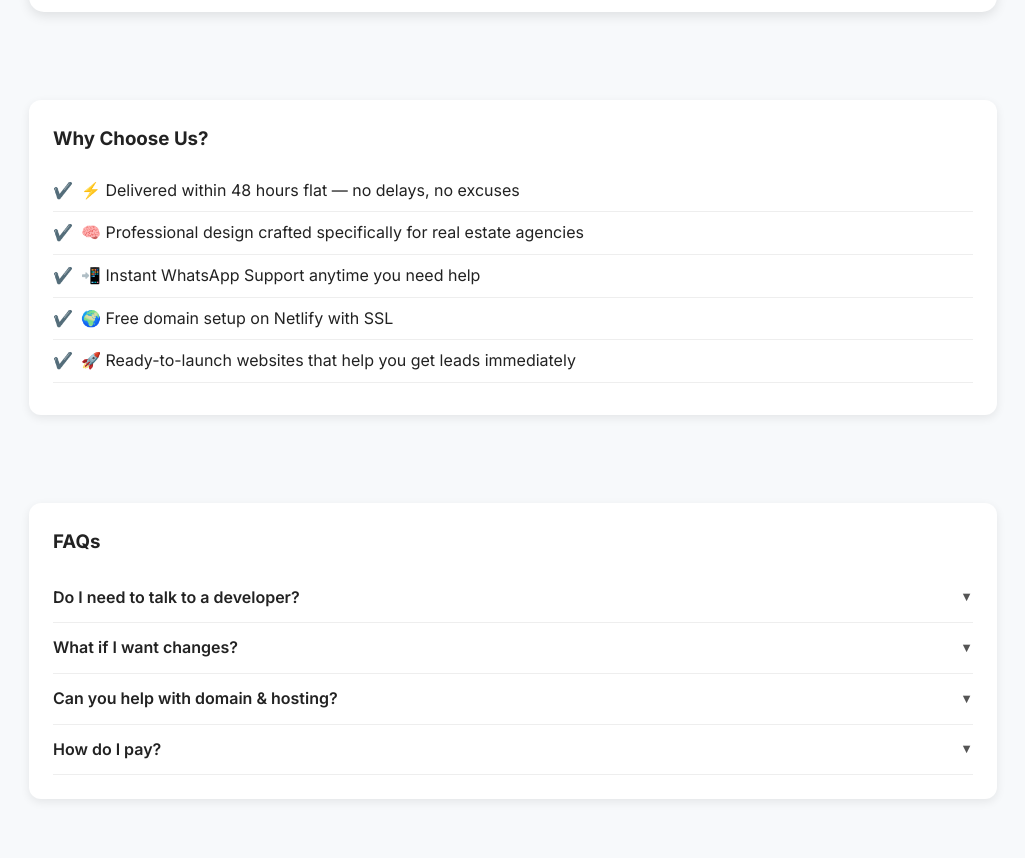
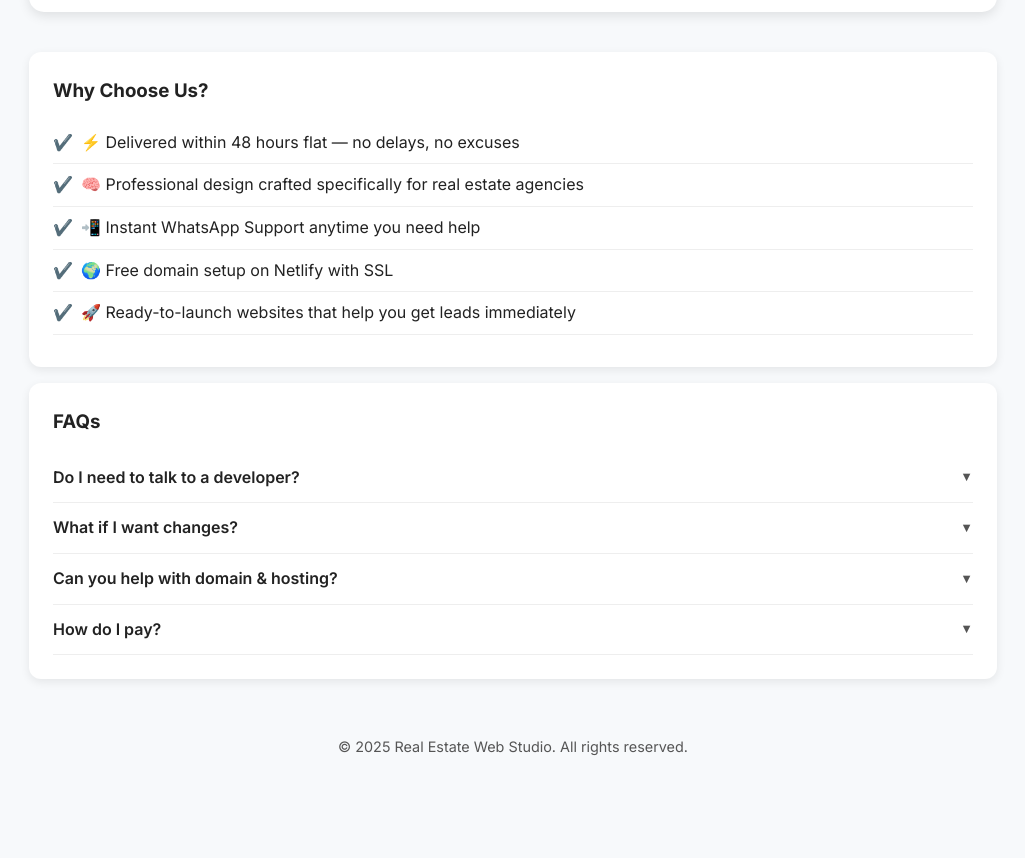
Before and after one commit to raviiiiiiiiiiiiiiiiiiiiiiiiiii/realestatesauce, a plain HTML site: page index.html in a window 1280 px wide. Shown: the part 3301-4159 px from the top of the page, without its empty margins (127-1152 px from the left). After the commit the page ends 4083 px from the top, so only its background shows below. Drawn offline with Linux system fonts and the light colour scheme.

Commit message:
Update index.html

```diff
--- a/index.html
+++ b/index.html
@@ -91,7 +91,6 @@
       border-radius: 12px;
       box-shadow: 0 3px 10px rgba(0,0,0,0.08);
       padding: 1.5rem;
-      margin-bottom: 1.5rem;
     }
     .why-us h3, .faq h3 { margin-bottom: 1rem; }
 
@@ -162,7 +161,7 @@
       </div>
     </div>
 
-    <div class="card" style="margin-top: 1rem;">
+    <div class="card" style="margin-top: 1rem; margin-bottom: 0;">
       <div class="card-content">
         <h3>Design Features</h3>
         <ul class="features">
@@ -179,8 +178,8 @@
     </div>
   </section>
 
-  <section>
-    <div class="why-us">
+  <section style="padding-top: 0.5rem; padding-bottom: 0.5rem;">
+    <div class="why-us" style="margin: 0;">
       <h3>Why Choose Us?</h3>
       <ul class="features">
         <li>⚡ Delivered within 48 hours flat — no delays, no excuses</li>
@@ -192,7 +191,7 @@
     </div>
   </section>
 
-  <section>
+  <section style="padding-top: 0.5rem;">
     <div class="faq">
       <h3>FAQs</h3>
       <div class="faq-item">
```
